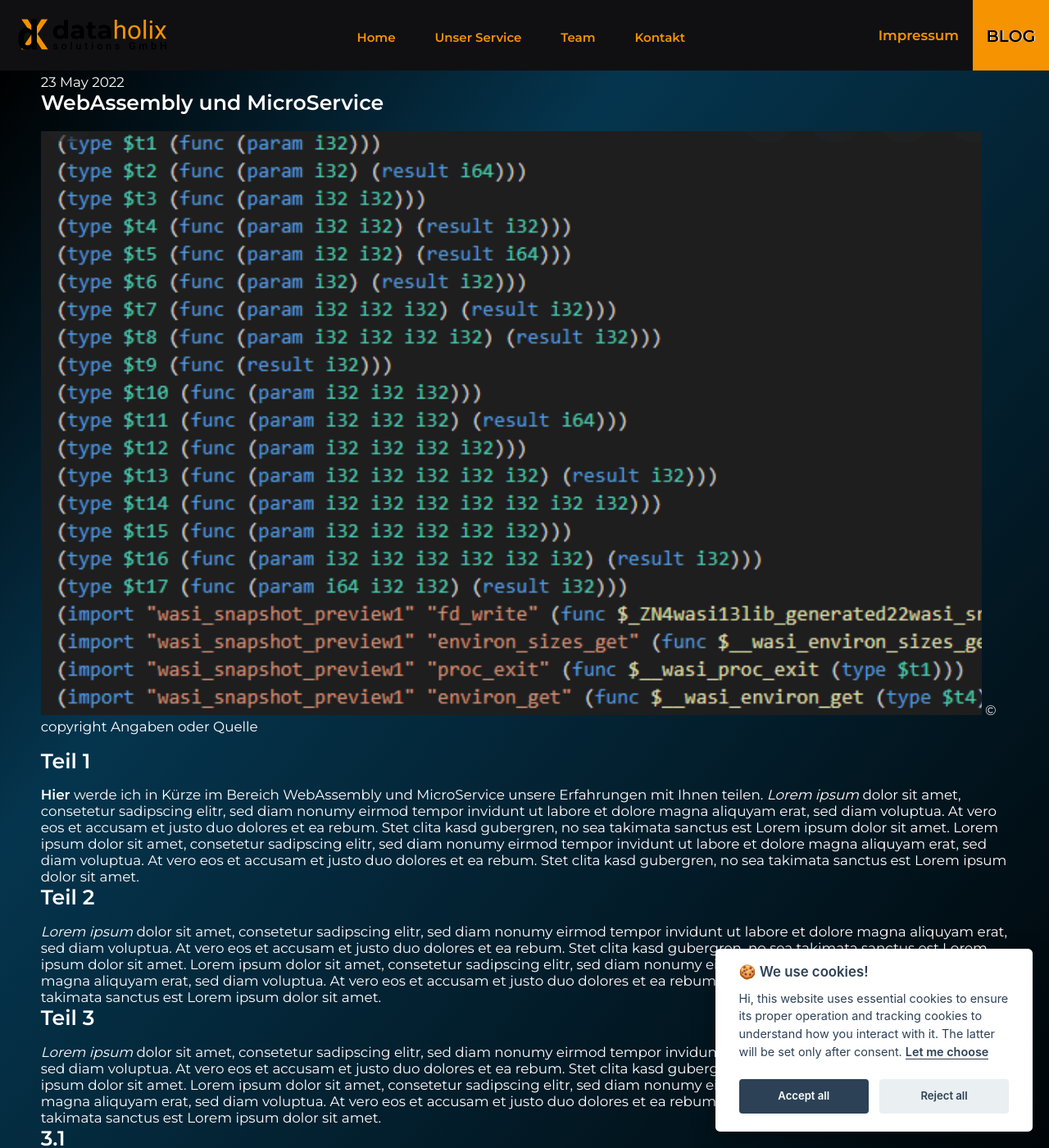
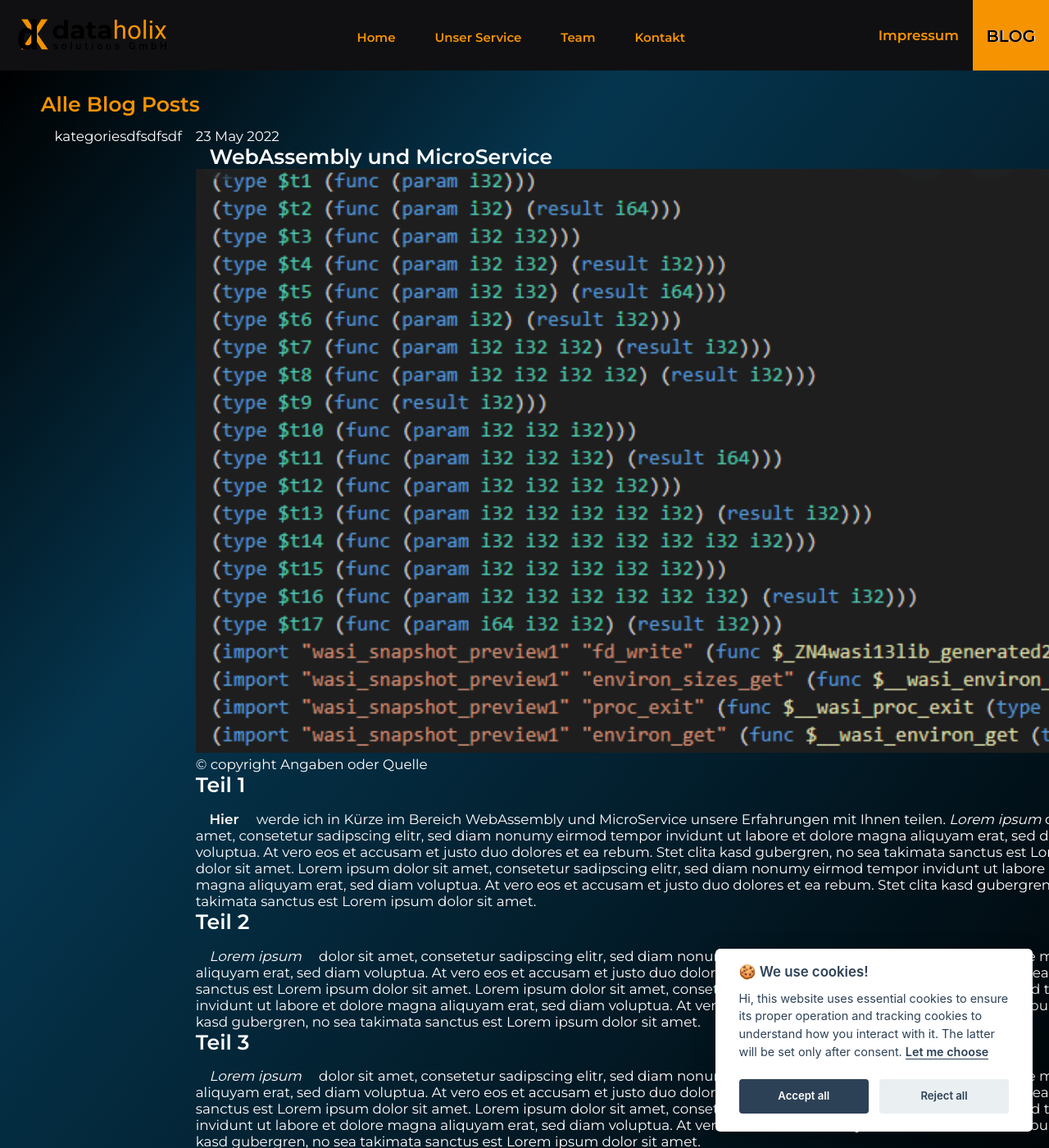
Before and after one commit to dataholix-melih-omay/dataholix-www, a Jekyll site: the page built from _posts/de/developer/2022-05-23-data-analytics-Business-intelligence-lösungen-melih.md, in a window 1280 px wide and 1400 px high. Shown: the whole window at 82% size. Built offline with Jekyll 4.4.1, drawn with Linux system fonts in a browser that asks for light colours.

Commit message:
[Improved] - blog detail

```diff
--- a/_layouts/post.html
+++ b/_layouts/post.html
@@ -5,27 +5,33 @@ layout: main_blog
 <!--====== Header -->
 {%- include header.html -%}
 
-<main>
-    <section class="container section section__height" id="page_blog">
-        <div class="back">
-            <a href="blogs.html">&#10094; Blog Übersicht</a>
-        </div>
+
+<section id="page_blog">
+    <h2 class="section__title"><a href="blogs.html">Alle Blog Posts</a></h2>
+
         {% if page.image_path != null and page.image_path != "" %}
 
-        <p>{{ page.date | date: "%-d %B %Y" }}</p>
-        <h2>{{page.title}}</h2>
-        <br />
-        <div>
-            <img
+        <div class="container-newblog">
+            <div>kategoriesdfsdfsdf</div>
+            <div>
+                {{ page.date | date: "%-d %B %Y" }}
+                <h2>{{page.title}}</h2>
+
+
+                <img
                 src="{{page.image_path | prepend: site.baseurl}}"
                 alt="Service icon {{page.sub_title}}"
-            />
-            {{page.quellenAngabe}}
+            /></br>
+ {{page.quellenAngabe}}
+            {{ content}}
+
+
+            </div>
         </div>
-        {% endif %}
 
-        <p>{{ content}}</p>
-        <br />
+         {% endif %}
+
+
 
         {% if page.previous %} Nächster Blog:
         <a href="{{page.previous.url | prepend: site.baseurl}}">
@@ -37,4 +43,3 @@ layout: main_blog
         >
         {% endif %}
     </section>
-</main>
--- a/_sass/pages/_policy-and-impress.scss
+++ b/_sass/pages/_policy-and-impress.scss
@@ -1,7 +1,6 @@
 #policy-and-impress {
-
     background: rgb(0,0,0);
-background: linear-gradient(250deg, rgba(0,0,0,1) 1%, rgba(5,53,78,1) 51%, rgba(0,0,0,1) 100%);
+    background: linear-gradient(250deg, rgba(0,0,0,1) 1%, rgba(5,53,78,1) 51%, rgba(0,0,0,1) 100%);
     padding: 0 var(--font-size-xxl);
     padding-bottom:  var(--font-size-xxxl);
 
--- a/_sass/sites/_page_blog.scss
+++ b/_sass/sites/_page_blog.scss
@@ -2,7 +2,7 @@
     background: rgb(0, 0, 0);
     background: linear-gradient(129deg, rgba(0, 0, 0, 1) 1%, rgba(5, 53, 78, 1) 31%, rgba(0, 0, 0, 1) 100%);
     padding: 0 var(--font-size-xxl);
-    padding-bottom:  var(--font-size-xxxl);
+    padding-bottom: var(--font-size-xxxl);
 
 
     .container-pageblog {
@@ -119,4 +119,39 @@
         margin-left: var(--font-size-base);
     }
 
+
+
+
+
 }
+
+
+
+/*-einzel Blog */
+
+.container-newblog {
+    display: flex;
+    flex-direction: row;
+    flex-wrap: nowrap;
+    justify-content: flex-start;
+    align-content: stretch;
+    align-items: flex-start;
+
+}
+
+.container-newblog :nth-child(1) {
+    flex: 0 1 auto;
+    align-self: auto;
+    padding: 0 var(--font-size-base);
+}
+
+.container-newblog :nth-child(2) {
+    flex: 1 1 auto;
+    align-self: auto;
+}
+
+
+
+.small-text {
+    font-size: small;
+}
```
Also changed, not shown: _sass/pages/_blog.scss (+13 -0 lines).
